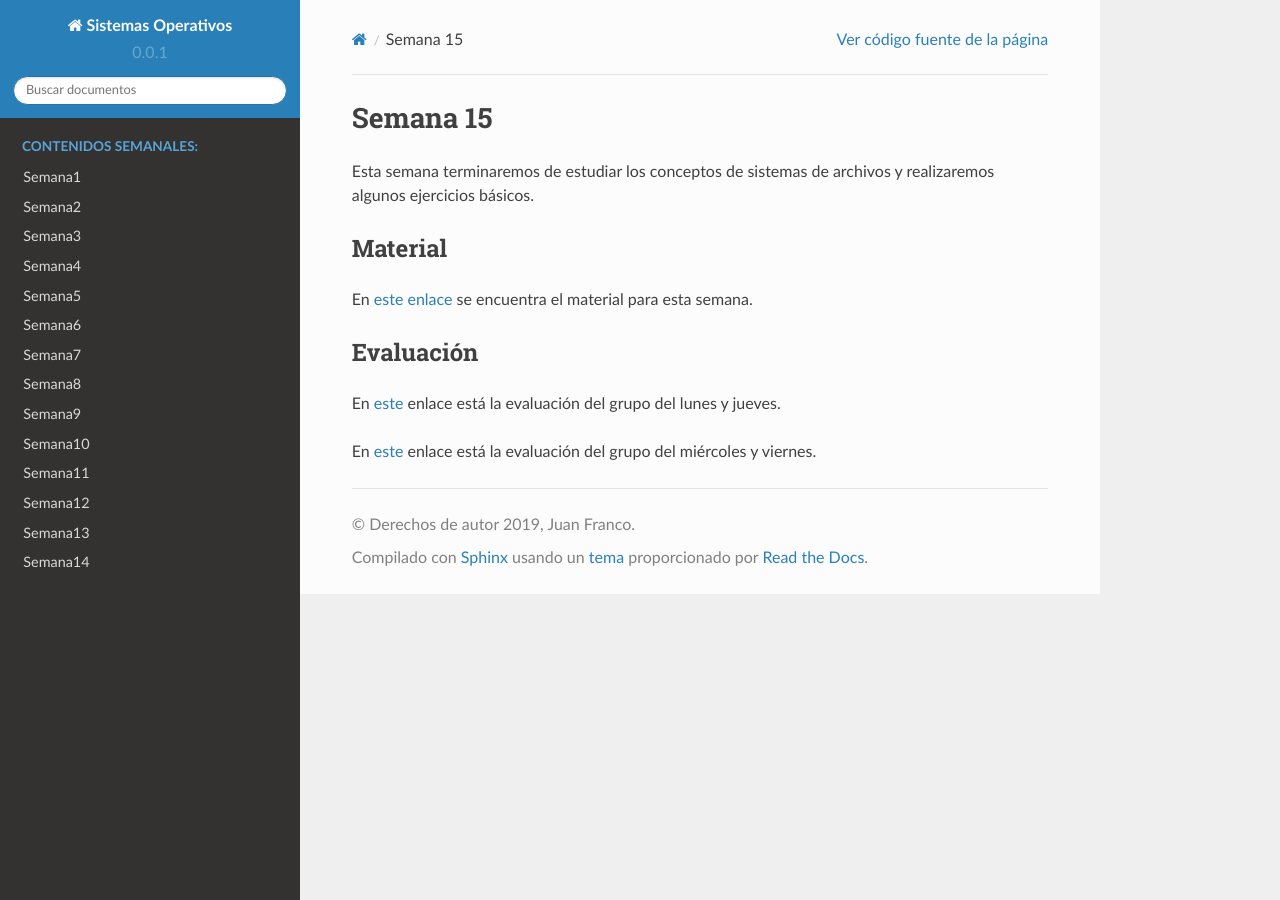
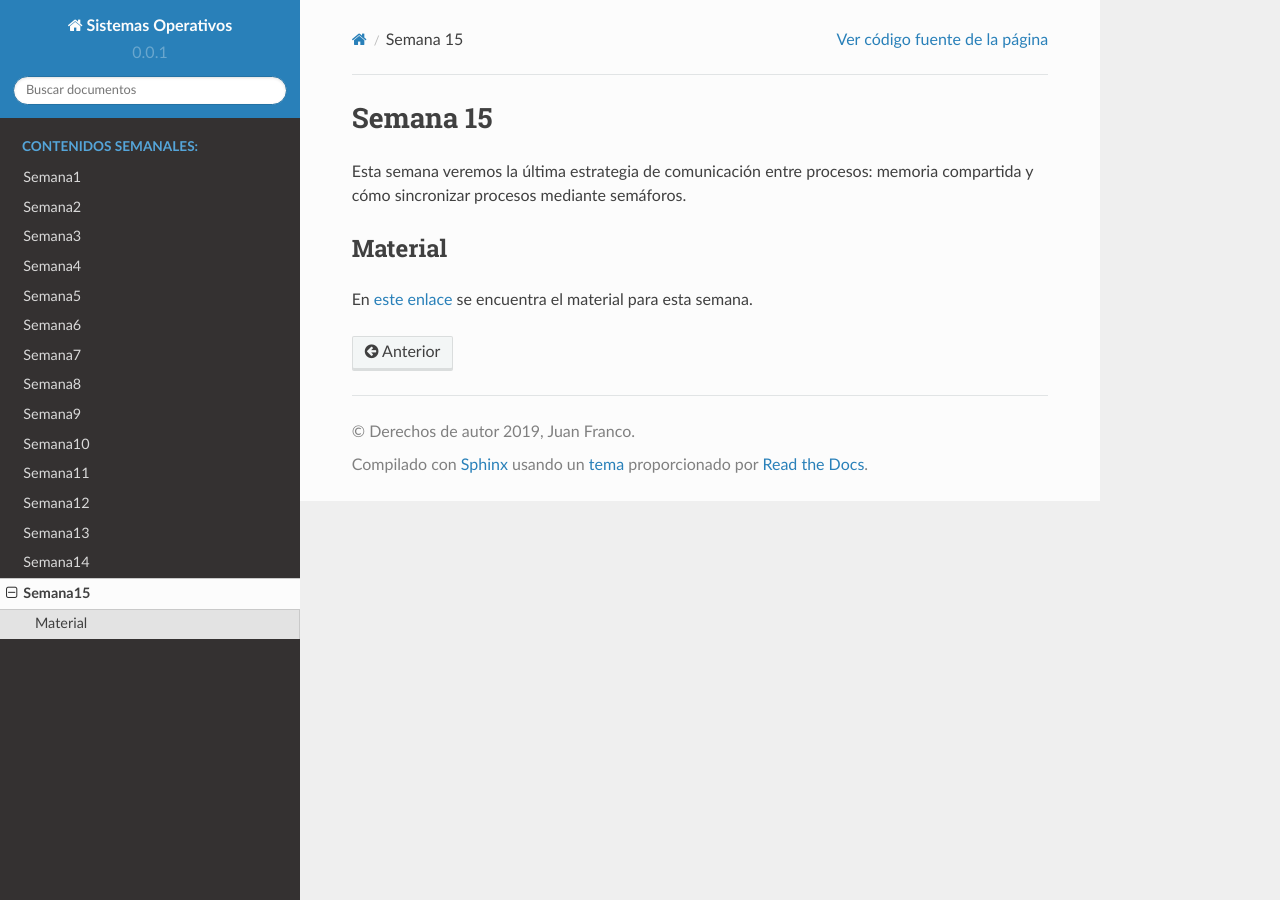
Before and after one commit to juanferfranco/sistemasoperativos, a Sphinx documentation site: the page built from docs/_semana15/semana15.rst, in a window 1280 px wide. Built offline with Sphinx 7.4.7 and the Read the Docs theme 2.0.0, drawn with Linux system fonts in a browser that asks for light colours.

Commit message:
add week 15

```diff
--- a/docs/_semana15/semana15.rst
+++ b/docs/_semana15/semana15.rst
@@ -1,16 +1,10 @@
 Semana 15
 ===========
-Esta semana terminaremos de estudiar los conceptos de sistemas de archivos y realizaremos algunos ejercicios básicos.
+
+Esta semana veremos la última estrategia de comunicación entre procesos:
+memoria compartida y cómo sincronizar procesos mediante semáforos.
 
 Material
 ---------
-En `este enlace <https://drive.google.com/open?id=1WDIkSEsGGtZZ5y8CSTa6x1E0XgaAdHMeUzN7QXfKSY8>`__ se encuentra el material
-para esta semana.
-
-Evaluación
-------------
-En `este <https://drive.google.com/open?id=129TgrJzWxFeUDKb2pZGDM6sBNyUZ1fB04fSmt2rWZ-k>`__ enlace está la evaluación
-del grupo del lunes y jueves.
-
-En `este <https://drive.google.com/open?id=1h4DyQfJsSDBYfGvhLiaUb1lIQmXZVZI3amDxyp99ifY>`__ enlace está la evaluación
-del grupo del miércoles y viernes.
+En `este enlace <https://drive.google.com/open?id=1GTKu5sIabILwUBS6cYRrz-HZGoSD80AEux8hnw_x3c0>`__ se encuentra
+el material para esta semana.
--- a/docs/index.rst
+++ b/docs/index.rst
@@ -89,5 +89,5 @@ Datos de contacto
    Semana12 <_semana12/semana12>
    Semana13 <_semana13/semana13>
    Semana14 <_semana14/semana14>
-..   Semana15 <_semana15/semana15>
+   Semana15 <_semana15/semana15>
 ..   Semana16 <_semana16/semana16>
```
